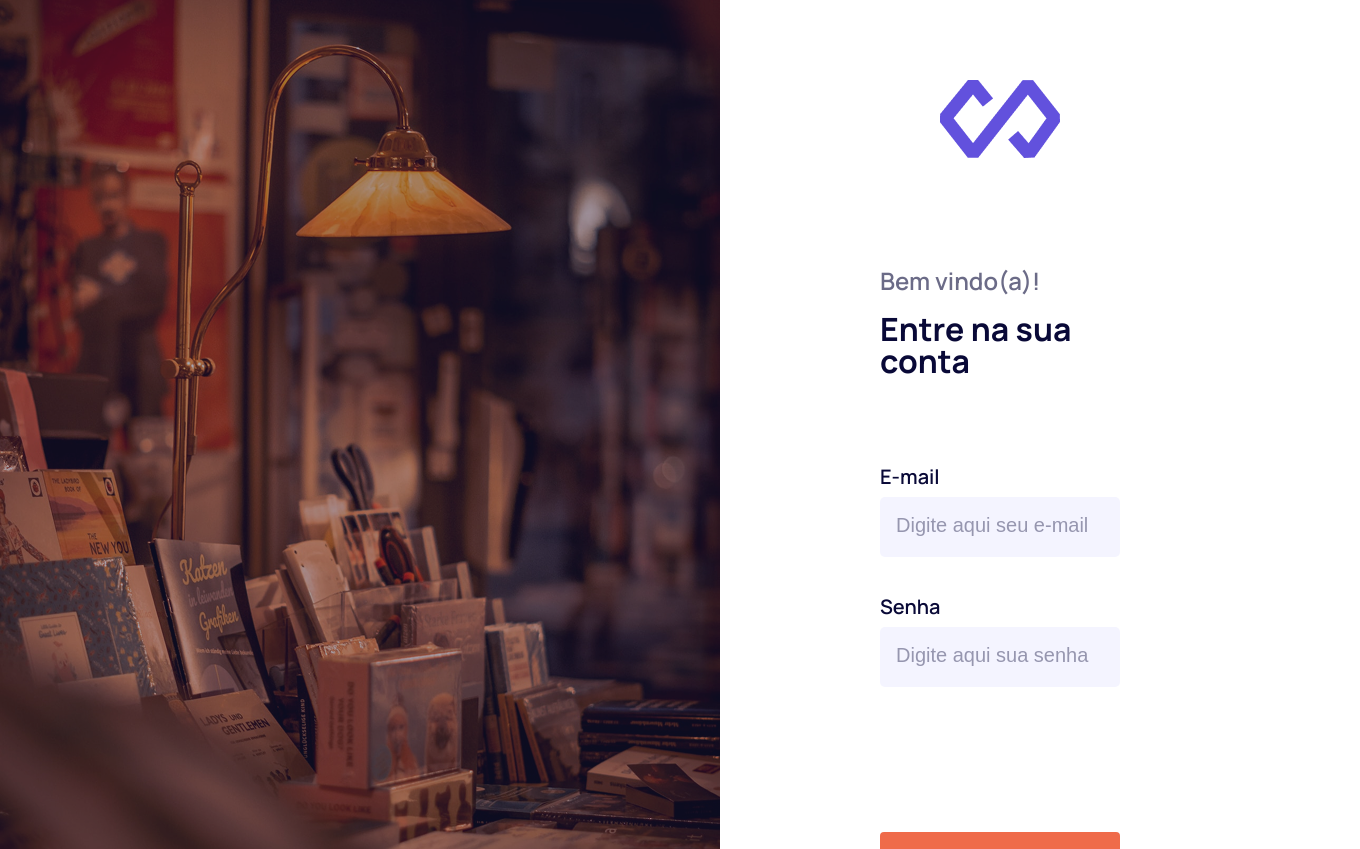
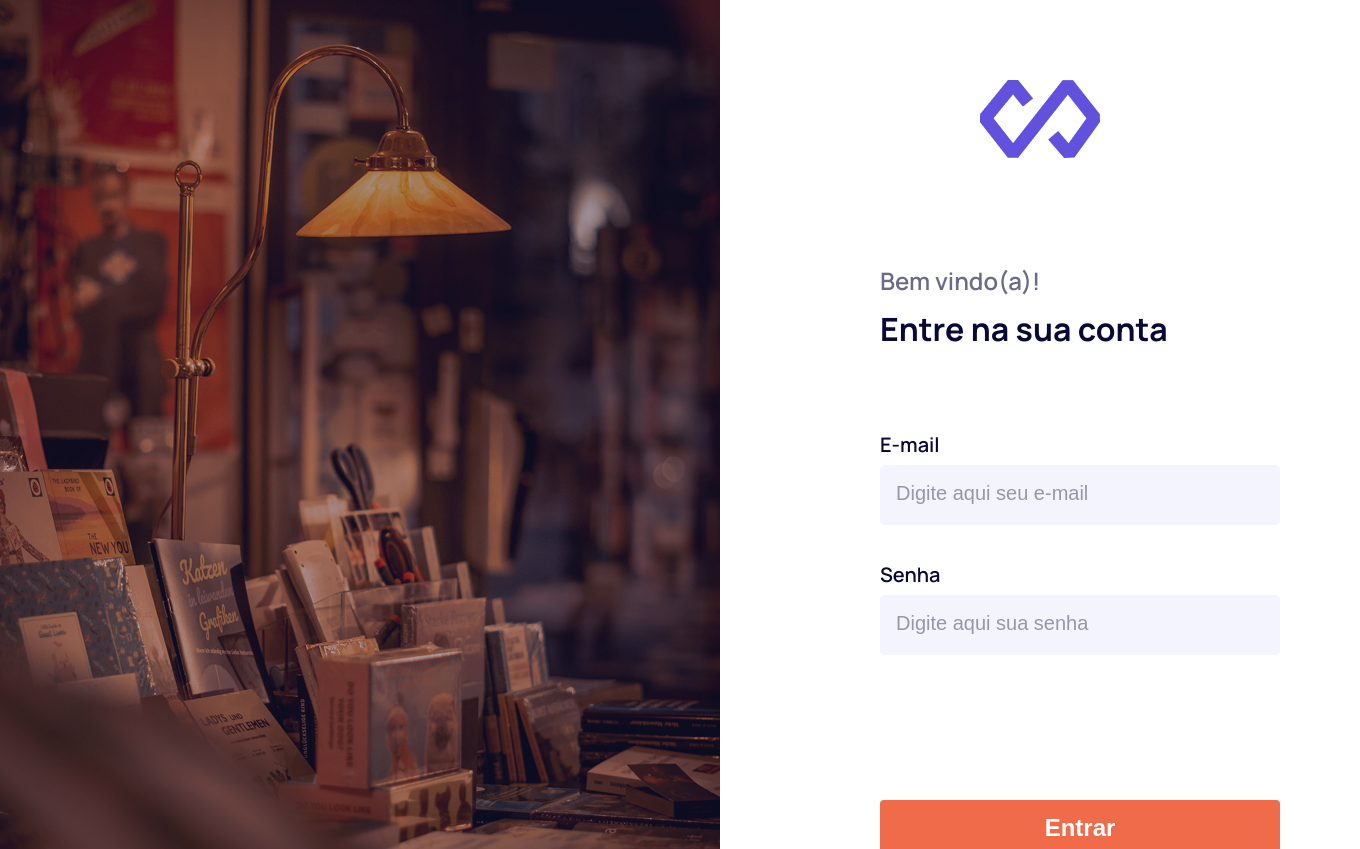
Before and after one commit to gabrieltrindade-dev/tarefa2-react-InJunior, a React (Vite) app: page / in a window 1280 px wide. Shown: the top 849 px of the page, 1360 px wide, since content can reach past the window. Built offline with nearby package versions, Linux system fonts and the light colour scheme.

Commit message:
fix: ajuste tamanho de form

```diff
--- a/src/Pages/Login/index.tsx
+++ b/src/Pages/Login/index.tsx
@@ -34,7 +34,7 @@ export default function Login() {
 
     return (
         <main className={styles.main}>
-            <img src={capa} alt="Capa"/>
+            <img id={styles.capa}src={capa} alt="Capa"/>
             <div className={styles.ladoInfo}>
                 <img id={styles.logo} src={logo} alt="Logo" />
                 <div className={styles.infosTexto}>
--- a/src/Pages/Login/styles.module.css
+++ b/src/Pages/Login/styles.module.css
@@ -6,6 +6,10 @@
   height: 1024px;
   width: 100%;
   font-family: 'Manrope', Arial, Helvetica, sans-serif;
+}
+
+.capa {
+  width: 50%;
 }
 
 #logo {
@@ -53,7 +57,7 @@ form {
   margin-top: 80px;
   display: flex;
   flex-direction: column;
-  width: 100%;
+  width: 400px;
 }
 
 form label {
```
